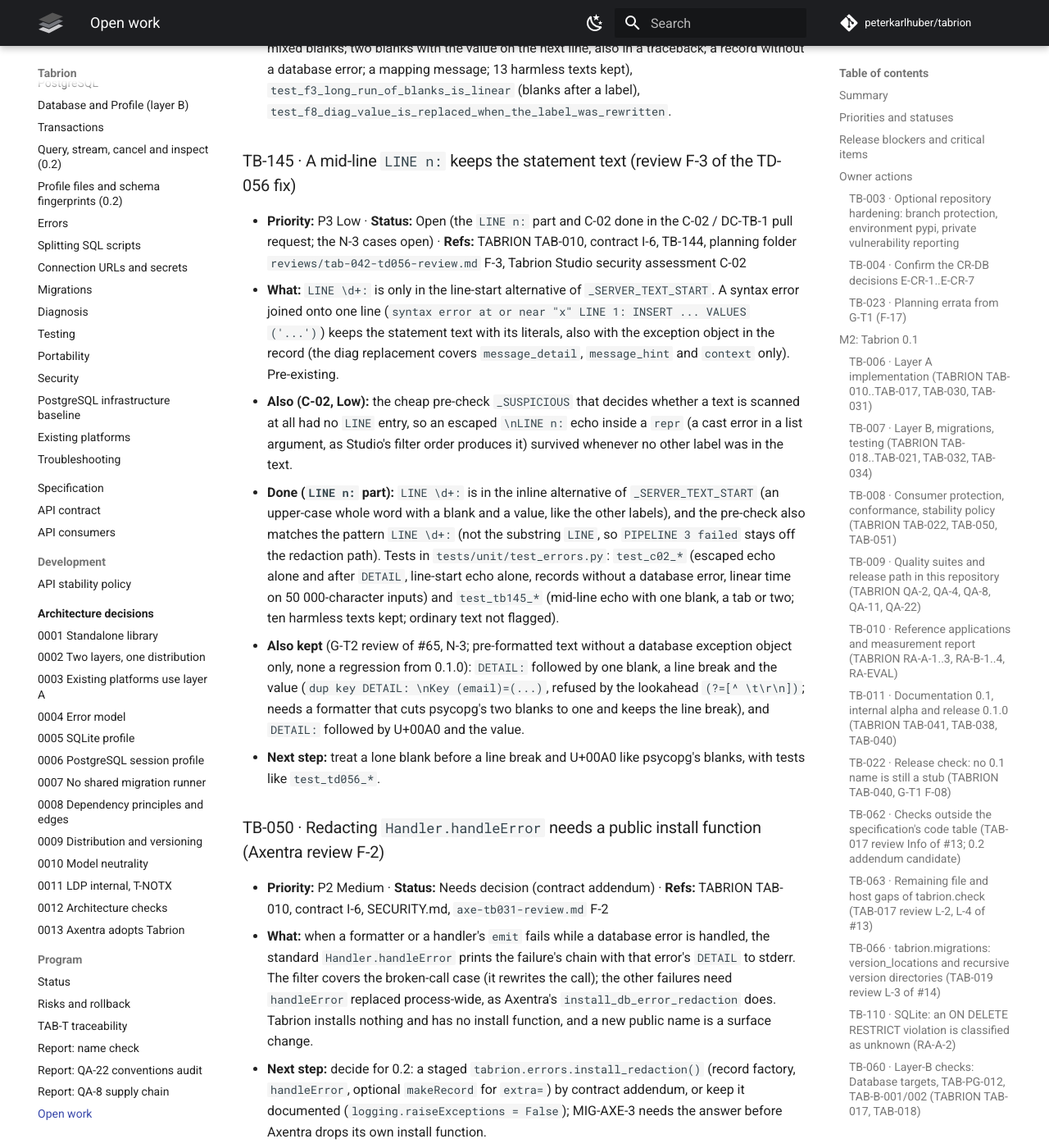
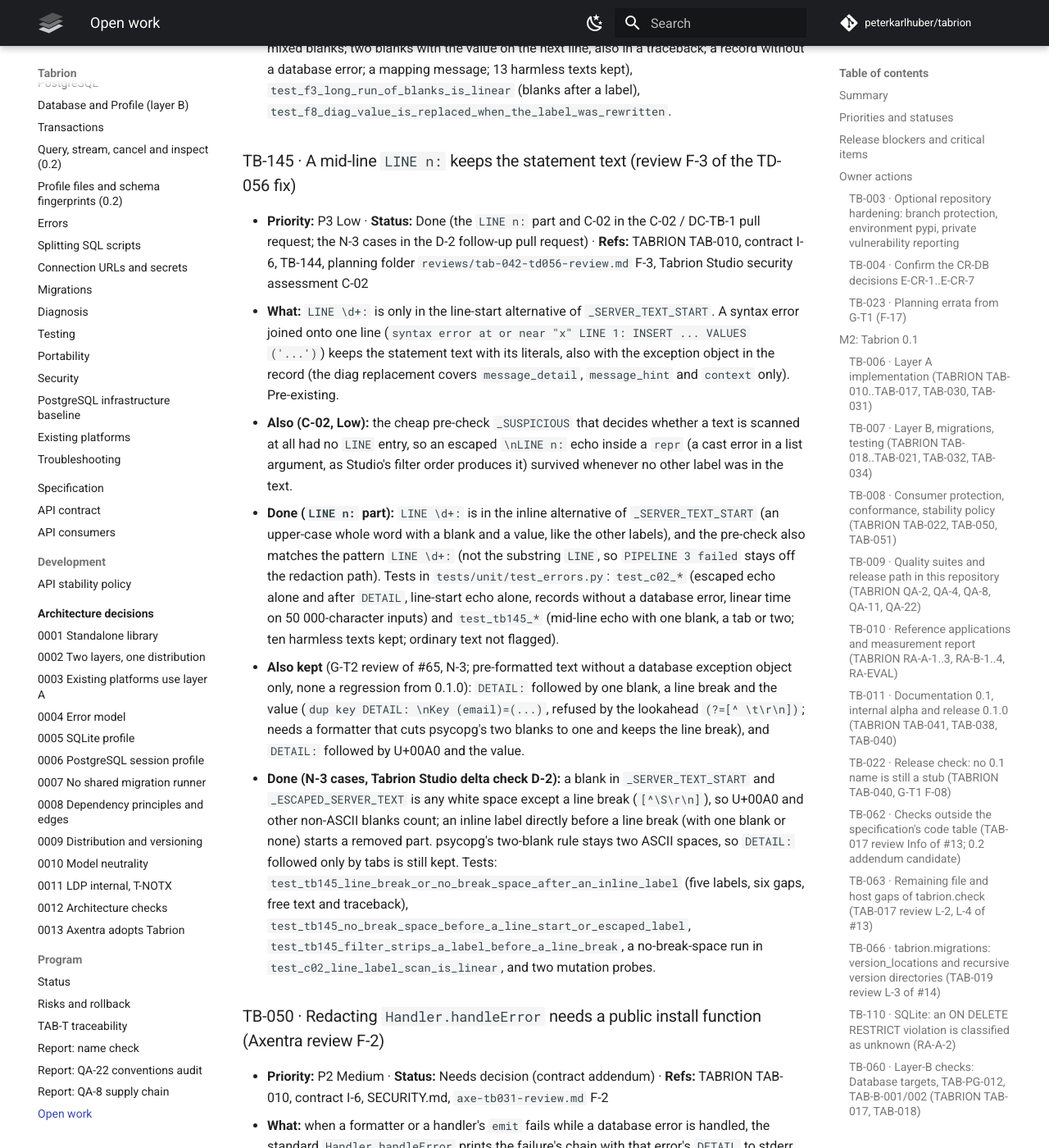
Before and after one commit to peterkarlhuber/tabrion, an MkDocs documentation site: the page built from docs/TODO.md, in a window 1280 px wide and 1400 px high, scrolled down 42508 px. Shown: the whole window at 82% size. Built offline with MkDocs 1.6.1 and Material for MkDocs 9.7.7, drawn with Linux system fonts in a browser that asks for light colours; comment, search, counter and statistics services are not loaded; some of the changed text lies outside the part shown.

Commit message:
Redact a label before a line break or a no-break space (TB-145)
An inline DETAIL/HINT/CONTEXT/QUERY/LINE n label directly before a line break,
and a label followed by U+00A0 or another non-ASCII blank, kept their value in
pre-formatted text (Tabrion Studio delta check D-2). A blank in the server text
patterns is now any white space except a line break, and an inline label before
a line break starts a removed part. psycopg's two-blank rule stays two spaces.

Co-Authored-By: Claude Opus 5.5 <noreply@anthropic.com>
Claude-Session: https://claude.ai/code/session_011tY7TAans48GbZAuavtHPL

```diff
--- a/docs/TODO.md
+++ b/docs/TODO.md
@@ -35,14 +35,14 @@ TB-042 superseded, TB-145 new; 0.2 switch pull request (TAB-042): TB-123 done, T
 TB-013 in progress, TB-147 new; TAB-CR-1/2 pull request: TB-014 and TB-015 done, TB-148 new; `0.2.1.dev0`
 follow-up pull request after the `0.2.0` release commit `52353da`: TB-013 done, TB-145 extended, TB-075 closed
 by the owner decision on K-Q; C-02 / DC-TB-1 pull request: TB-132 done, TB-145's `LINE n:` part done, its N-3
-cases open).
+cases open; D-2 follow-up pull request: TB-145 done).
 
 | Priority | Count |
 |---|---|
 | P0 Critical | 0 |
 | P1 High | 3 |
 | P2 Medium | 10 |
-| P3 Low | 43 |
+| P3 Low | 42 |
 | P4 Optional | 6 |
 
 **Release blockers:** none outside the work packages of M2. The owner decision of 2026-11-08 11:26Z removed the
@@ -1291,8 +1291,8 @@ required (owner decision of 2026-11-08 11:26Z).
 
 ### TB-145 · A mid-line `LINE n:` keeps the statement text (review F-3 of the TD-056 fix)
 
-- **Priority:** P3 Low · **Status:** Open (the `LINE n:` part and C-02 done in the C-02 / DC-TB-1 pull request;
-  the N-3 cases open) · **Refs:** TABRION TAB-010, contract I-6,
+- **Priority:** P3 Low · **Status:** Done (the `LINE n:` part and C-02 in the C-02 / DC-TB-1 pull request; the
+  N-3 cases in the D-2 follow-up pull request) · **Refs:** TABRION TAB-010, contract I-6,
   TB-144, planning folder `reviews/tab-042-td056-review.md` F-3, Tabrion Studio security assessment C-02
 - **What:** `LINE \d+:` is only in the line-start alternative of `_SERVER_TEXT_START`. A syntax error joined onto
   one line (`syntax error at or near "x" LINE 1: INSERT ... VALUES ('...')`) keeps the statement text with its
@@ -1311,8 +1311,13 @@ required (owner decision of 2026-11-08 11:26Z).
   regression from 0.1.0): `DETAIL:` followed by one blank, a line break and the value (`dup key DETAIL: \nKey
   (email)=(...)`, refused by the lookahead `(?=[^ \t\r\n])`; needs a formatter that cuts psycopg's two blanks to one
   and keeps the line break), and `DETAIL:` followed by U+00A0 and the value.
-- **Next step:** treat a lone blank before a line break and U+00A0 like psycopg's blanks, with tests like
-  `test_td056_*`.
+- **Done (N-3 cases, Tabrion Studio delta check D-2):** a blank in `_SERVER_TEXT_START` and
+  `_ESCAPED_SERVER_TEXT` is any white space except a line break (`[^\S\r\n]`), so U+00A0 and other non-ASCII
+  blanks count; an inline label directly before a line break (with one blank or none) starts a removed part.
+  psycopg's two-blank rule stays two ASCII spaces, so `DETAIL:` followed only by tabs is still kept. Tests:
+  `test_tb145_line_break_or_no_break_space_after_an_inline_label` (five labels, six gaps, free text and traceback),
+  `test_tb145_no_break_space_before_a_line_start_or_escaped_label`, `test_tb145_filter_strips_a_label_before_a_line_break`,
+  a no-break-space run in `test_c02_line_label_scan_is_linear`, and two mutation probes.
 
 ### TB-050 · Redacting `Handler.handleError` needs a public install function (Axentra review F-2)
 
```
Also changed, not shown: CHANGELOG.md (+3 -0 lines), 3 other files.
